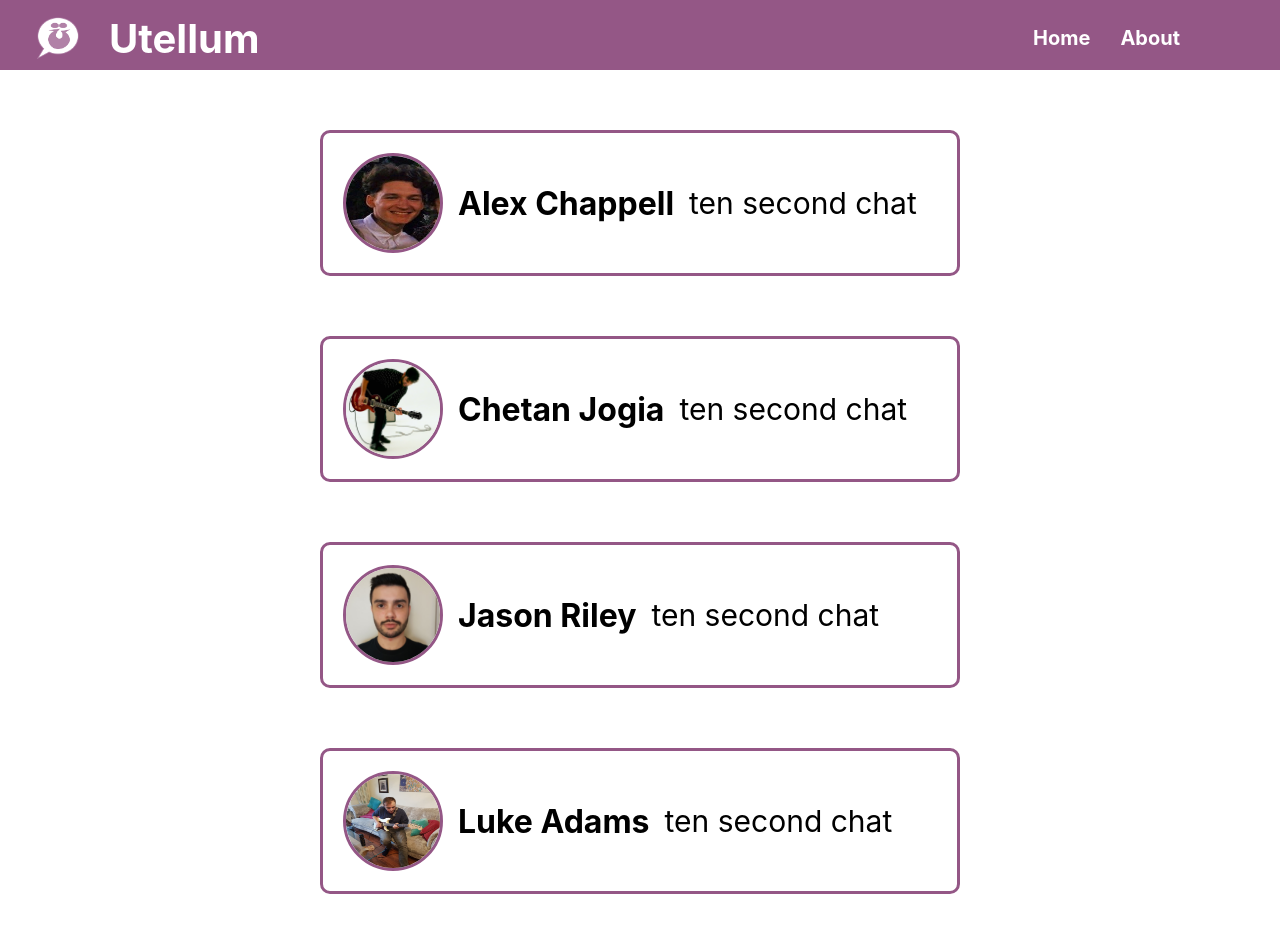
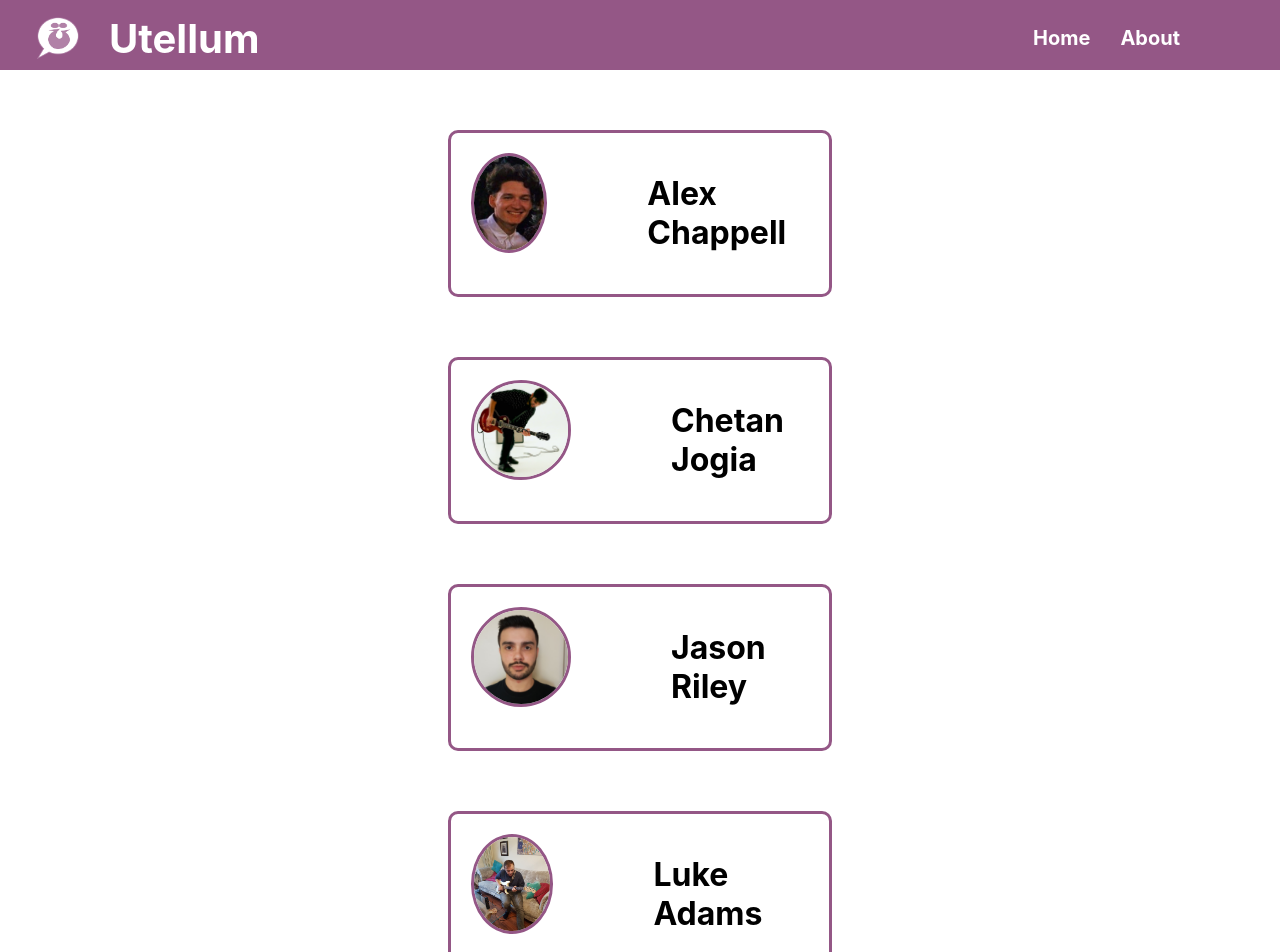
Before and after one commit to chetjogia/bc13_w9_project-frontend-devindy, a React (Create React App) app in the folder utellum/: page /about in a window 1280 px wide. Shown: the top 952 px of the page. Before the commit the page ends 894 px from the top, so only its background shows below. Built offline with nearby package versions, Linux system fonts and the light colour scheme; no server answers.

Commit message:
working about page

```diff
--- a/utellum/src/Components/About/index.css
+++ b/utellum/src/Components/About/index.css
@@ -1,7 +1,7 @@
 .author{
 
     border:solid;
-  width:50%;
+  width:30%;
     display:flex;
     margin:auto;
     margin-top:60px;
@@ -10,6 +10,8 @@
     padding:20px;
     border-radius: 10px;
     border-color: #945786;
+    justify-content: center;
+    gap:100px;
 
 }
 
--- a/utellum/src/Components/About/index.js
+++ b/utellum/src/Components/About/index.js
@@ -17,9 +17,7 @@ return(
             <h1 className="about-me">Alex Chappell</h1>
 
         </div>
-        <div>
-            <p className="ten-second">ten second chat</p>
-        </div>
+
     </div>
     </div>
     <div className="author">
@@ -29,9 +27,7 @@ return(
             <h1 className="about-me">Chetan Jogia</h1>
 
         </div>
-        <div>
-            <p className="ten-second">ten second chat</p>
-        </div>
+
     </div>
     </div>
     <div className="author">
@@ -41,9 +37,7 @@ return(
             <h1 className="about-me">Jason Riley</h1>
 
         </div>
-        <div>
-            <p className="ten-second">ten second chat</p>
-        </div>
+
     </div>
     </div>
     <div className="author">
@@ -53,9 +47,7 @@ return(
             <h1 className="about-me">Luke Adams</h1>
 
         </div>
-        <div>
-            <p className="ten-second">ten second chat</p>
-        </div>
+
     </div>
     </div>
 
```
